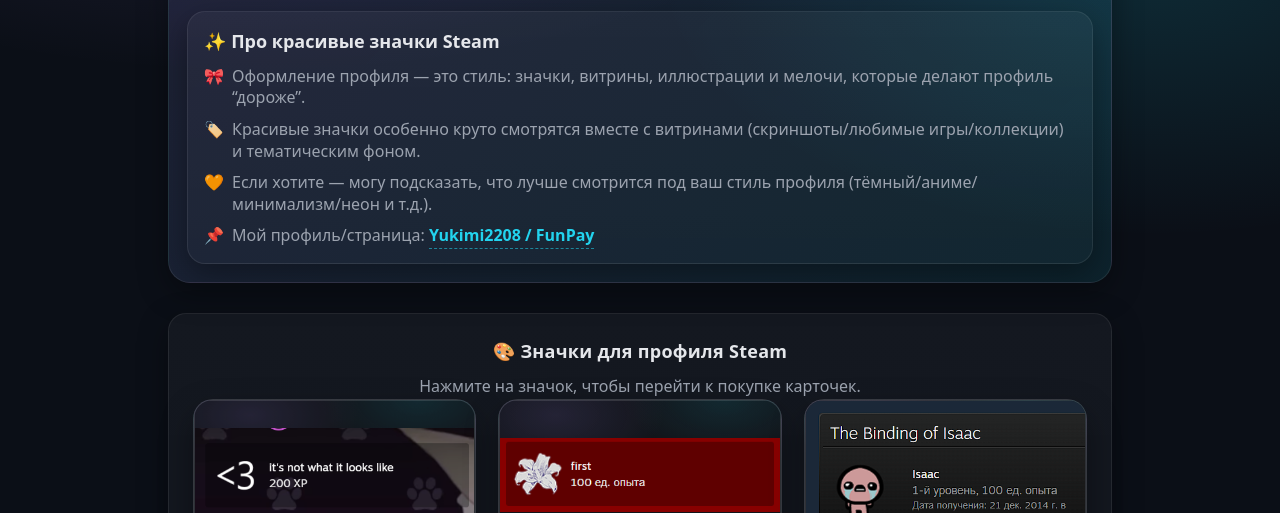
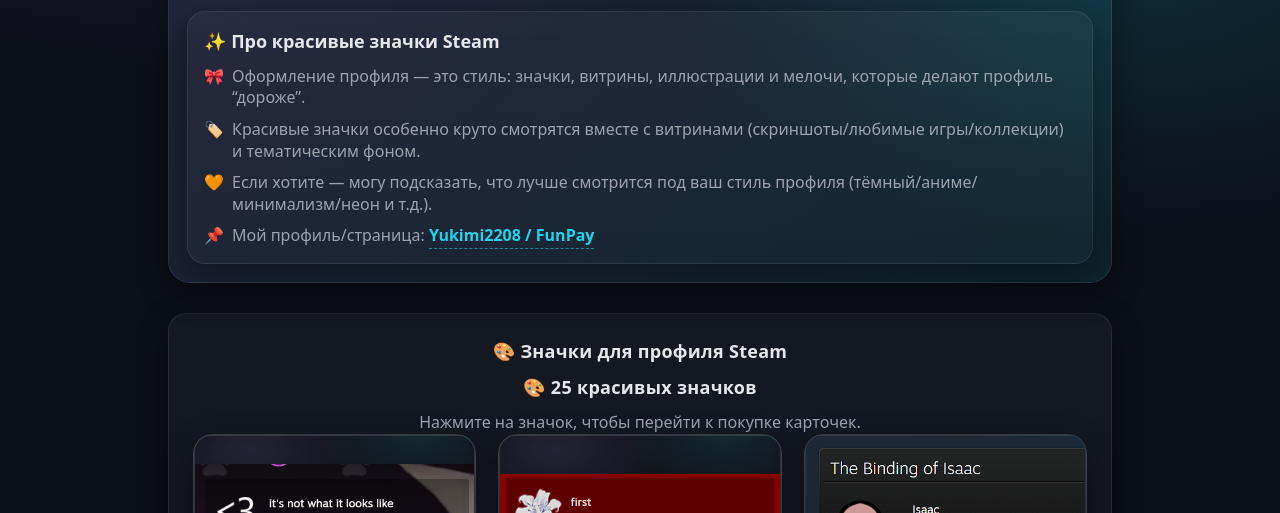
Before and after one commit to yuk1mi-san/reviewforcust, a plain HTML site: page index.html in a window 1280 px wide. Shown: the part 287-800 px from the top of the page. Drawn offline with Linux system fonts and the light colour scheme.

Commit message:
Update index.html

```diff
--- a/index.html
+++ b/index.html
@@ -368,6 +368,8 @@
     <!-- ✅ БЛОК С 25 ЗНАЧКАМИ (кликабельные, ведут на покупку карточек) -->
     <section class="card badge-gallery">
   <h2 class="gallery-title">🎨 Значки для профиля Steam</h2>
+      <h2 class="gallery-title">🎨 25 красивых значков </h2>
+
   <p class="gallery-sub">Нажмите на значок, чтобы перейти к покупке карточек.</p>
 
   <div class="badge-grid">
```
